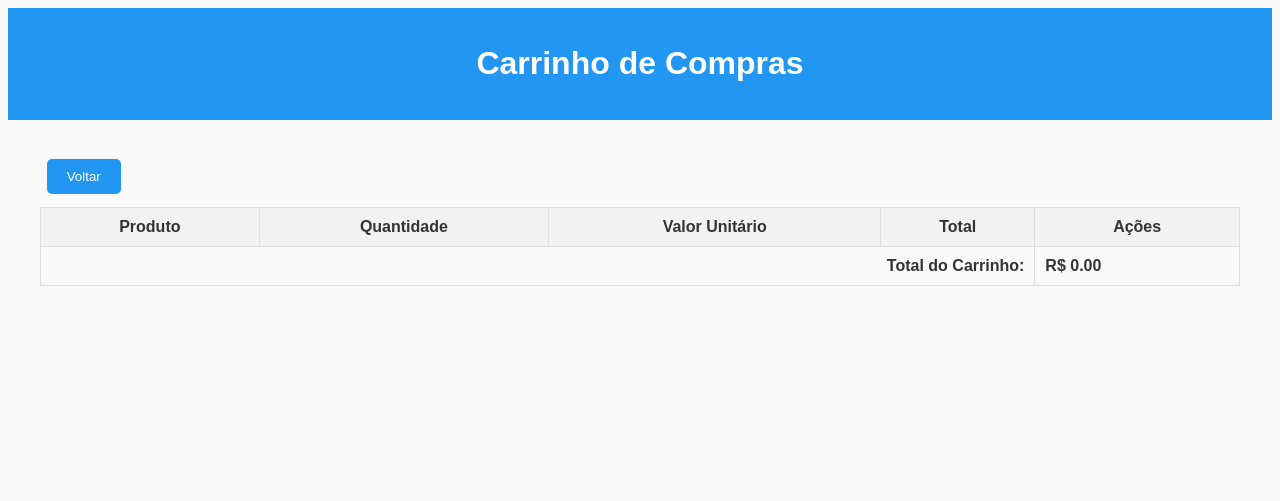
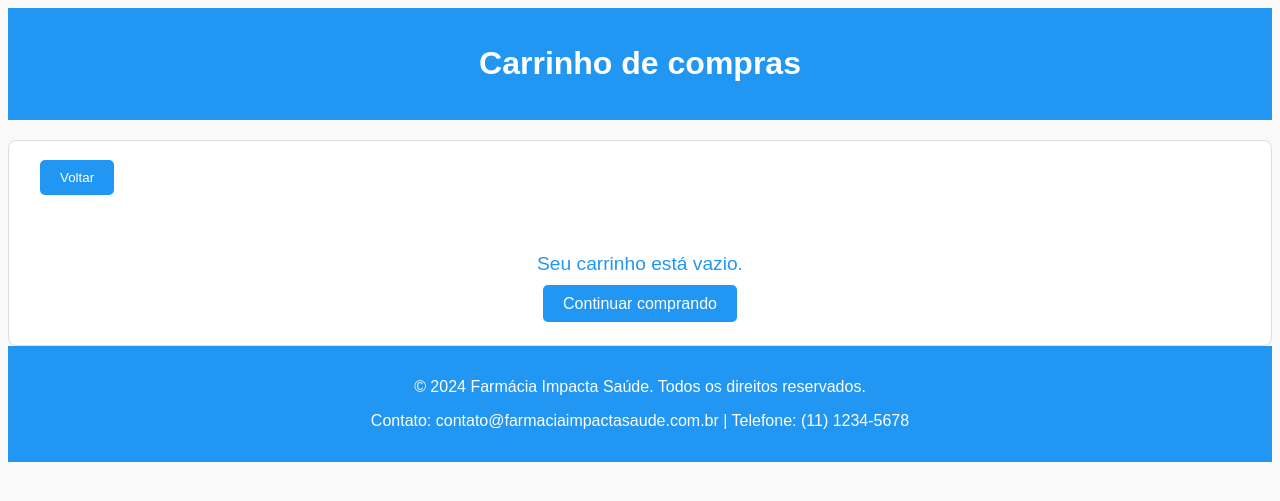
Before and after one commit to Samuelkioshi/Farmacia_V1, a Flask app: page /carrinho in a window 1280 px wide. Shown: the top 501 px of the page. Run offline with Flask 3, Linux system fonts and the light colour scheme; data that the repository does not hold is empty.

Commit message:
add: click em produto, atualizações de layout

```diff
--- a/main.py
+++ b/main.py
@@ -19,14 +19,21 @@ def get_db_connection():
 @app.route('/')
 def home():
     search_query = request.args.get('search', '')
+    secao_selecionada = request.args.get('secao', '')  # Captura a seção selecionada
     conn = get_db_connection()
     cursor = conn.cursor()
 
-    # Consulta produtos com base na pesquisa
+    # Consulta produtos com base na pesquisa e na seção
     if search_query:
-        cursor.execute("SELECT ID_PROD, NOME_PROD, FABRICANTE, DT_VALIDADE, QNTD_ESTOQUE, VALOR, SECAO FROM TB_PRODUTOS WHERE NOME_PROD LIKE ?", f'%{search_query}%')
+        if secao_selecionada:
+            cursor.execute("SELECT ID_PROD, NOME_PROD, FABRICANTE, DT_VALIDADE, QNTD_ESTOQUE, VALOR, SECAO FROM TB_PRODUTOS WHERE NOME_PROD LIKE ? AND SECAO = ?", f'%{search_query}%', secao_selecionada)
+        else:
+            cursor.execute("SELECT ID_PROD, NOME_PROD, FABRICANTE, DT_VALIDADE, QNTD_ESTOQUE, VALOR, SECAO FROM TB_PRODUTOS WHERE NOME_PROD LIKE ?", f'%{search_query}%')
     else:
-        cursor.execute("SELECT ID_PROD, NOME_PROD, FABRICANTE, DT_VALIDADE, QNTD_ESTOQUE, VALOR, SECAO FROM TB_PRODUTOS")
+        if secao_selecionada:
+            cursor.execute("SELECT ID_PROD, NOME_PROD, FABRICANTE, DT_VALIDADE, QNTD_ESTOQUE, VALOR, SECAO FROM TB_PRODUTOS WHERE SECAO = ?", secao_selecionada)
+        else:
+            cursor.execute("SELECT ID_PROD, NOME_PROD, FABRICANTE, DT_VALIDADE, QNTD_ESTOQUE, VALOR, SECAO FROM TB_PRODUTOS")
 
     produtos = cursor.fetchall()
 
@@ -35,7 +42,17 @@ def home():
     clientes = cursor.fetchall()
 
     conn.close()
-    return render_template('home.html', produtos=produtos, clientes=clientes, search_query=search_query)
+    return render_template('home.html', produtos=produtos, clientes=clientes, search_query=search_query, secao_selecionada=secao_selecionada)
+
+# Rota para listar todos os produtos
+@app.route('/todos_produtos', methods=['GET'])
+def todos_produtos():
+    conn = get_db_connection()
+    cursor = conn.cursor()
+    cursor.execute("SELECT ID_PROD, NOME_PROD, FABRICANTE, DT_VALIDADE, QNTD_ESTOQUE, VALOR, SECAO FROM TB_PRODUTOS")
+    produtos = cursor.fetchall()
+    conn.close()
+    return render_template('todos_produtos.html', produtos=produtos)
 
 @app.route('/admin', methods=['GET'])
 def admin_access():
@@ -190,18 +207,10 @@ def produto(id_prod):
     conn.close()
 
     if produto:
-        return jsonify({
-            'ID_PROD': produto.ID_PROD,
-            'NOME_PROD': produto.NOME_PROD,
-            'FABRICANTE': produto.FABRICANTE,
-            'SECAO': produto.SECAO,
-            'DESCRICAO': produto.DESCRICAO,
-            'VALOR': produto.VALOR,
-            'QNTD_ESTOQUE': produto.QNTD_ESTOQUE,
-            'DT_VALIDADE': produto.DT_VALIDADE
-        })
+        return render_template('produto_detalhado.html', produto=produto)
     else:
-        return jsonify({'error': 'Produto não encontrado'}), 404
+        flash("Produto não encontrado!")
+        return redirect(url_for('home'))
 
 @app.before_request
 def inicializar_carrinho():
@@ -211,10 +220,21 @@ def inicializar_carrinho():
 @app.route('/adicionar_ao_carrinho', methods=['POST'])
 def adicionar_ao_carrinho():
     product_id = request.json.get('id')
-    # Adiciona o produto ao carrinho (com quantidade padrão de 1)
-    session['carrinho'].append({'id': product_id, 'quantidade': 1})
-    session.modified = True
+    # Verifica se o produto já está no carrinho
+    found = False
+    for item in session['carrinho']:
+        if item['id'] == product_id:
+            item['quantidade'] += 1  # Aumenta a quantidade se o produto já estiver no carrinho
+            found = True
+            break
+
+    # Se o produto não estiver no carrinho, adiciona com quantidade 1
+    if not found:
+        session['carrinho'].append({'id': product_id, 'quantidade': 1})
+
+    session.modified = True  # Marca a sessão como modificada para garantir que as mudanças sejam salvas
     return jsonify({"message": "Produto adicionado ao carrinho!"})
+
 
 @app.route('/carrinho')
 def carrinho():
@@ -242,17 +262,6 @@ def carrinho():
     conn.close()
     return render_template('carrinho.html', produtos=produtos_carrinho, total_carrinho=total_carrinho)
 
-@app.route('/alterar_quantidade', methods=['POST'])
-def alterar_quantidade():
-    data = request.get_json()
-    produto_id = data['id']
-    quantidade = data['quantidade']
-
-    # Lógica para alterar quantidade do produto no carrinho
-    # Exemplo:
-    # carrinho.alterar_quantidade(produto_id, quantidade)
-
-    return jsonify({"success": True, "message": "Quantidade atualizada com sucesso."})
 
 # Remover produto do carrinho
 @app.route('/remover_produto', methods=['POST'])
@@ -261,8 +270,8 @@ def remover_produto():
     produto_id = data['id']
 
     # Lógica para remover produto do carrinho
-    # Exemplo:
-    # carrinho.remover_produto(produto_id)
+    session['carrinho'] = [item for item in session['carrinho'] if item['id'] != produto_id]
+    session.modified = True
 
     return jsonify({"success": True, "message": "Produto removido com sucesso."})
 
--- a/templates/carrinho.html
+++ b/templates/carrinho.html
@@ -5,23 +5,12 @@
     <meta name="viewport" content="width=device-width, initial-scale=1.0">
     <title>Carrinho de Compras</title>
     <style>
-        table {
-            width: 100%;
-            border-collapse: collapse;
-        }
-        table, th, td {
-            border: 1px solid #ddd;
-            padding: 10px;
-        }
-        th {
-            background-color: #f2f2f2;
-        }
         body {
             font-family: Arial, sans-serif;
             background-color: #f9f9f9;
             color: #333;
         }
-        header {
+        header, footer {
             background-color: #2196F3;
             color: white;
             text-align: center;
@@ -29,10 +18,57 @@
         }
         main {
             padding: 2em;
+            background-color: #fff;
+            margin-top: 20px;
+            border-radius: 8px;
+            border: 1px solid #ddd;
         }
-        input, select, button {
-            margin: 0.5em;
-            padding: 0.5em;
+        h1 {
+            color: #ffffff;
+            text-align: center;
+        }
+        table {
+            width: 100%;
+            border-collapse: collapse;
+            margin-top: 20px;
+        }
+        table th, table td {
+            padding: 10px;
+            text-align: center;
+            border: 1px solid #ddd;
+        }
+        table th {
+            background-color: #2196F3;
+            color: white;
+        }
+        table td {
+            background-color: #f9f9f9;
+        }
+        .total {
+            margin-top: 20px;
+            font-size: 1.2em;
+            font-weight: bold;
+            text-align: right;
+            color: #2196F3;
+        }
+        .empty-cart {
+            text-align: center;
+            font-size: 1.2em;
+            color: #2196F3;
+        }
+        .continue-shopping {
+            text-align: center;
+            margin-top: 20px;
+        }
+        .continue-shopping a {
+            padding: 10px 20px;
+            background-color: #2196F3;
+            color: white;
+            text-decoration: none;
+            border-radius: 5px;
+        }
+        .continue-shopping a:hover {
+            background-color: #1E88E5;
         }
         .back-button {
             background-color: #2196F3;
@@ -41,104 +77,78 @@
             padding: 10px 20px;
             border-radius: 5px;
             cursor: pointer;
-            margin-bottom: 1em;
+            position: absolute;
+            top: 20px;
+            left: 20px;
         }
         .back-button:hover {
             background-color: #1E88E5;
         }
-        .quantity-controls button {
-            padding: 5px;
-            margin: 0 5px;
-            cursor: pointer;
-            background-color: #2196F3;
-            color: white;
-            border: none;
-            border-radius: 5px;
-        }
-        .delete-button {
-            background-color: #e53935;
-            color: white;
-            border: none;
-            padding: 5px 10px;
-            border-radius: 5px;
-            cursor: pointer;
-        }
-        .delete-button:hover {
-            background-color: #d32f2f;
-        }
     </style>
-    <script>
-        function updateQuantity(productId, action) {
-            fetch('/atualizar_quantidade', {
-                method: 'POST',
-                headers: { 'Content-Type': 'application/json' },
-                body: JSON.stringify({ id: productId, action: action })
-            })
-            .then(response => response.json())
-            .then(data => {
-                if (data.success) {
-                    location.reload(); // Atualiza a página para mostrar a nova quantidade
-                } else {
-                    alert("Erro ao atualizar a quantidade.");
-                }
-            });
-        }
-
-        function removeProduct(productId) {
-            fetch('/remover_produto', {
-                method: 'POST',
-                headers: { 'Content-Type': 'application/json' },
-                body: JSON.stringify({ id: productId })
-            })
-            .then(response => response.json())
-            .then(data => {
-                if (data.success) {
-                    location.reload(); // Atualiza a página para remover o produto
-                } else {
-                    alert("Erro ao remover o produto.");
-                }
-            });
-        }
-    </script>
 </head>
 <body>
     <header>
-        <h1>Carrinho de Compras</h1>
+        <h1>Carrinho de compras</h1>
     </header>
 
     <main>
-        <button class="back-button" onclick="window.history.back()">Voltar</button>
 
+        <div style="position: absolute; top: 140px; left: 20px;">
+            <button class="back-button" onclick="window.location.href='http://127.0.0.1:5000/?search='">Voltar</button>
+        </div>
+
+        <h1>Seu Carrinho</h1>
+
+        {% if carrinho %}
         <table>
+            <thead>
                 <tr>
                     <th>Produto</th>
                     <th>Quantidade</th>
-                <th>Valor Unitário</th>
+                    <th>Preço Unitário</th>
                     <th>Total</th>
                     <th>Ações</th>
                 </tr>
-            {% for produto in produtos %}
+            </thead>
+            <tbody>
+                {% for item in carrinho %}
                 <tr>
-                <td>{{ produto.NOME_PROD }}</td>
+                    <td>{{ item.NOME_PROD }}</td>
                     <td>
-                    <div class="quantity-controls">
-                        <button onclick="updateQuantity({ produto,ID_PROD }, 'decrease')">-</button>
-                        {{ produto.quantidade }}
-                        <button onclick="updateQuantity({ produto,ID_PROD }, 'increase')">+</button>
-                    </div>
+                        <form action="/atualizar_quantidade/{{ item.id }}" method="POST" style="display: inline;">
+                            <button type="submit" name="operacao" value="decrementar">-</button>
+                        </form>
+                        {{ item.quantidade }}
+                        <form action="/atualizar_quantidade/{{ item.id }}" method="POST" style="display: inline;">
+                            <button type="submit" name="operacao" value="incrementar">+</button>
+                        </form>
                     </td>
-                <td>R$ {{ "%.2f"|format(produto.VALOR) }}</td>
-                <td>R$ {{ "%.2f"|format(produto.total_produto) }}</td>
+                    <td>R$ {{ "%.2f"|format(item.valor) }}</td>
+                    <td>R$ {{ "%.2f"|format(item.valor * item.quantidade) }}</td>
                     <td>
-                    <button class="delete-button" onclick="removeProduct({ produto,ID_PROD })">Excluir</button>
+                        <form action="/remover_produto/{{ item.id }}" method="POST">
+                            <button type="submit">Excluir</button>
+                        </form>
                     </td>
                 </tr>
                 {% endfor %}
-            <tr>
-                <td colspan="4" style="text-align: right;"><strong>Total do Carrinho:</strong></td>
-                <td><strong>R$ {{ "%.2f"|format(total_carrinho) }}</strong></td>
-            </tr>
+            </tbody>
         </table>
+        <div class="total">
+            <p>Total: R$ {{ "%.2f"|format(total) }}</p>
+        </div>
+        {% else %}
+        <p class="empty-cart">Seu carrinho está vazio.</p>
+        {% endif %}
+
+        <div class="continue-shopping">
+            <a href="/">Continuar comprando</a>
+        </div>
     </main>
+
+    <footer>
+        <p>&copy; 2024 Farmácia Impacta Saúde. Todos os direitos reservados.</p>
+        <p>Contato: contato@farmaciaimpactasaude.com.br | Telefone: (11) 1234-5678</p>
+    </footer>
 </body>
 </html>
```
Also changed, not shown: templates/home.html (+101 -42 lines), templates/produto_detalhado.html (added, +137 -0 lines). Lines whose indentation alone changed are shown as unchanged.
